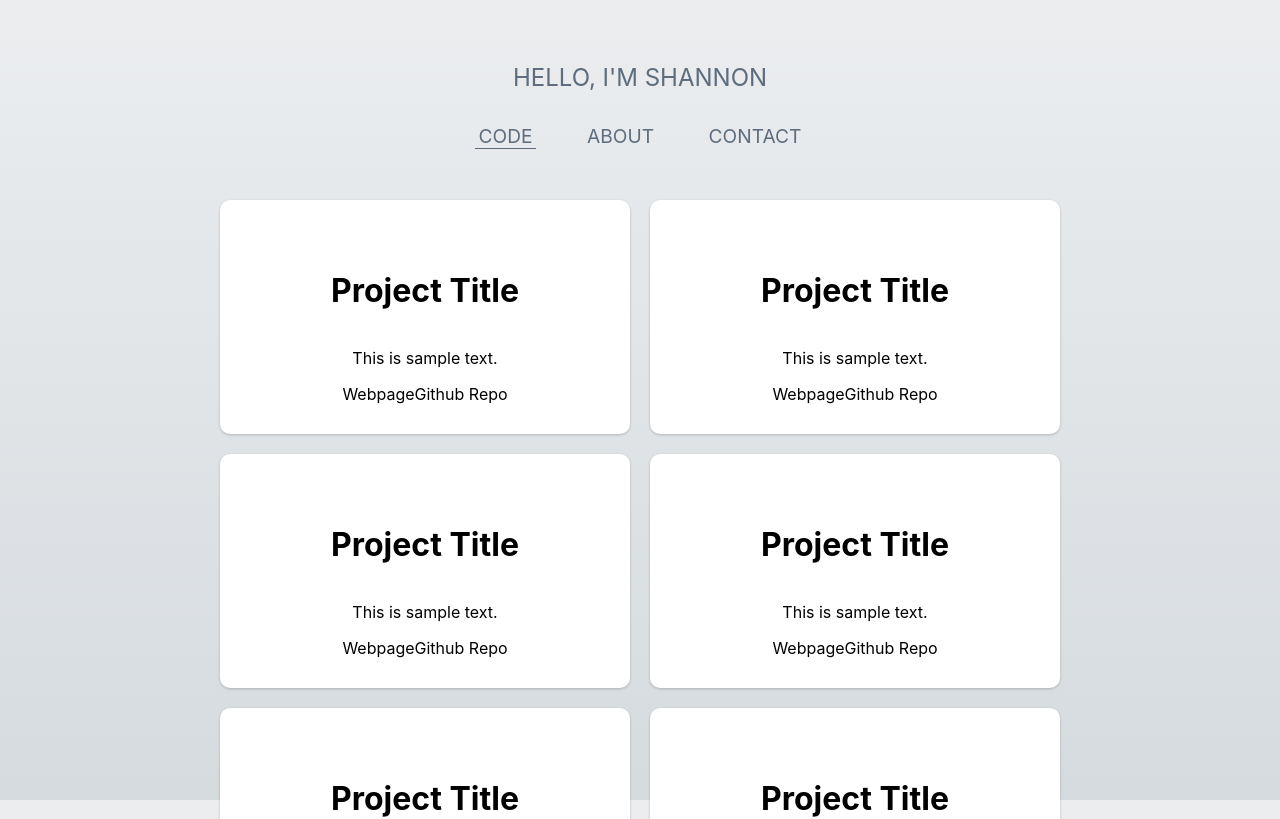
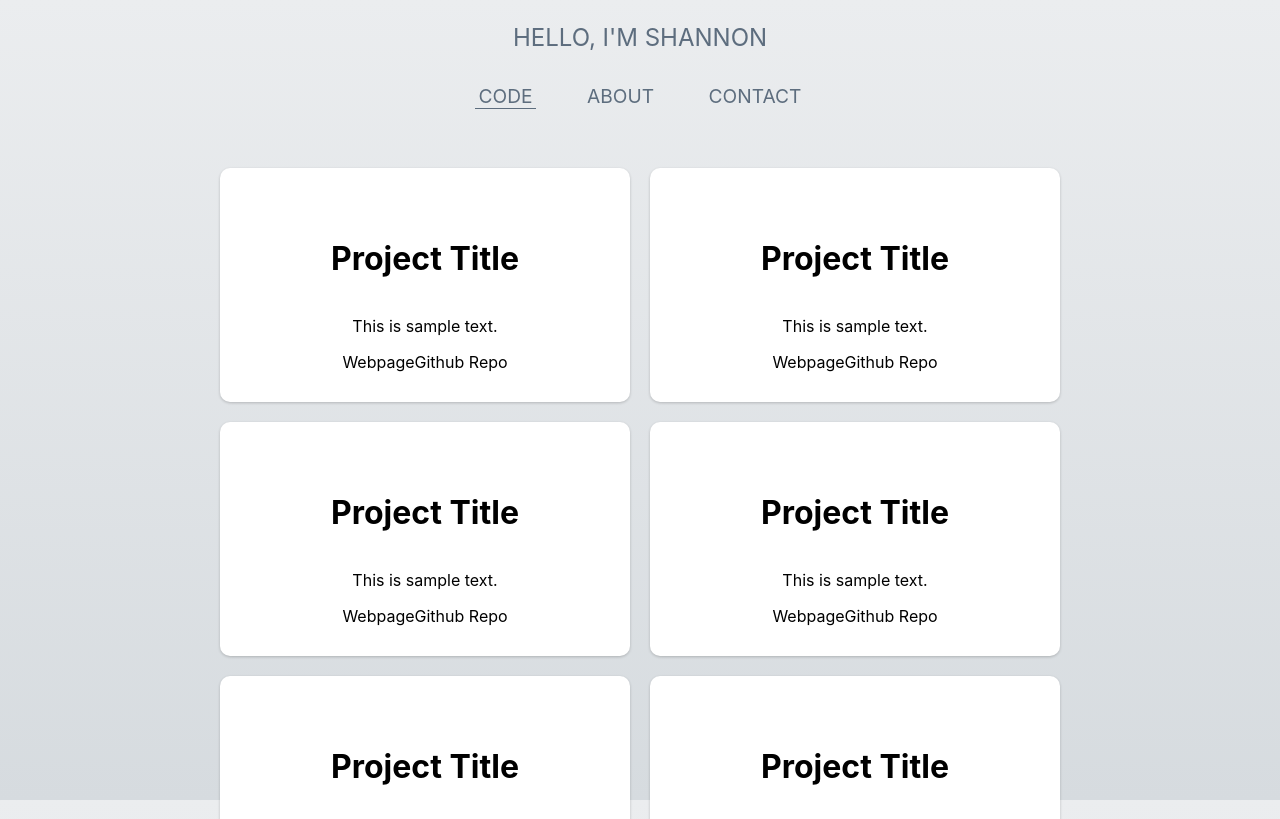
Before and after one commit to ShannonTJ/react-portfolio-site, a React (Create React App) app: page /code in a window 1280 px wide. Shown: the top 819 px of the page. Built offline with nearby package versions, Linux system fonts and the light colour scheme.

Commit message:
footer display

```diff
--- a/src/components/Card/CardElement.js
+++ b/src/components/Card/CardElement.js
@@ -5,8 +5,17 @@ export const CardContainer = styled.div`
   flex-direction: column;
   justify-content: center;
   align-items: center;
-  margin-top: 40px;
-  margin-bottom: 60px;
+  margin-top: 8rem;
+  margin-bottom: 2rem;
+
+  @media screen and (max-width: 1035px) {
+    margin-top: 6rem;
+  }
+
+  @media screen and (max-width: 480px) {
+    margin-top: 6rem;
+    margin-bottom: 4rem;
+  }
 `;
 
 export const CardGroupWrapper = styled.div`
@@ -24,7 +33,6 @@ export const CardGroupWrapper = styled.div`
 
   @media screen and (max-width: 1035px) {
     grid-template-columns: 1fr;
-    padding: 0 20px;
   }
 `;
 
--- a/src/components/Navbar/NavbarElements.js
+++ b/src/components/Navbar/NavbarElements.js
@@ -6,7 +6,7 @@ export const Nav = styled.nav`
   top: 0;
   height: 120px;
   width: 100%;
-  position: sticky;
+  position: absolute;
 `;
 
 export const NavTextWrapper = styled.div`
```
Also changed, not shown: 1 other file (tests, documents, lock files or other folders).
